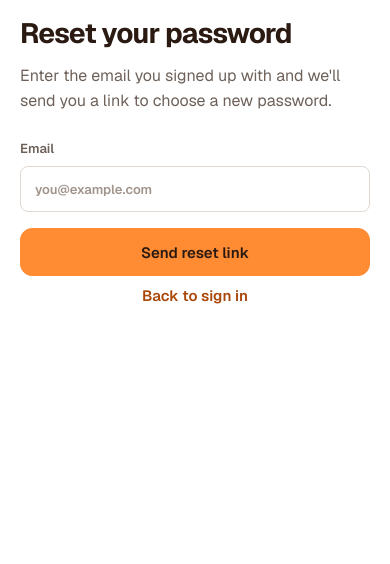
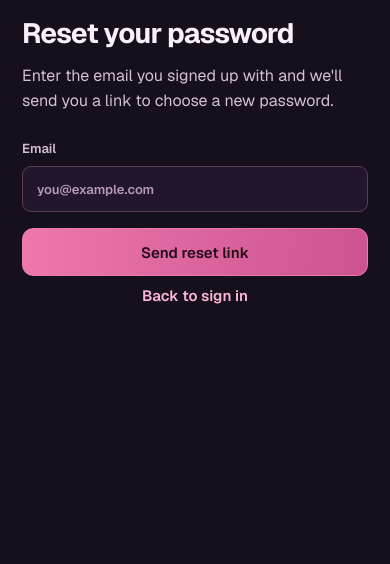
Before and after one commit to saifPHP411/Cutout-Pro, a plain HTML site: page web/reset.html in a window 390 px wide. Shown: the part 280-844 px from the top of the page. Drawn offline with nearby package versions, Linux system fonts and the light colour scheme.

Commit message:
style(reset): align with burgundy studio and dark mobile theme

```diff
--- a/web/reset.html
+++ b/web/reset.html
@@ -3,6 +3,7 @@
 <head>
 <meta charset="utf-8">
 <meta name="viewport" content="width=device-width, initial-scale=1">
+<meta name="theme-color" content="#0E0B14">
 <title>Reset your PeakCut password</title>
 <meta name="description" content="Reset the password for your PeakCut account.">
 <link rel="icon" type="image/svg+xml" href="/brand/favicon.svg">
@@ -66,6 +67,42 @@ input::placeholder{color:var(--faint)}
 .g{width:20px;height:20px}
 .mobile-logo{display:none}
 @media (max-width:860px){body{grid-template-columns:1fr;background:#fff}.side{display:none}.main{margin:0;border-radius:0;min-height:100vh;align-content:center}.mobile-logo{display:block;height:34px;margin-bottom:28px}}
+
+
+/* PeakCut Pro — shared burgundy/dark UI tokens */
+:root{
+ --brand:#E7659F;--brand-hi:#F080B3;--brand-press:#F080B3;
+ --brand-ink:#240C1B;--brand-soft:#3A2139;--brand-line:#744464;--brand-deep:#FDB6D5;
+ --ink:#F9EFF8;--deep:#FDB6D5;--soft:#3A2139;--line-b:#744464;
+ --frame:#0E0B14;--frame-2:#211728;--frame-text:#FBF2F9;--frame-dim:#D0B9D0;--frame-line:#3D2A42;
+ --bg:#16101C;--muted:#261A2D;--line:#3C2A43;--line-2:#5B3C59;
+ --text:#F9EFF8;--dim:#D4BFD4;--faint:#B59AB6;
+ --good:#79DEB6;--good-soft:#1C352E;--bad:#FFB0B9;--bad-soft:#45232E;
+ --r-lg:18px;--r:13px;--r-sm:9px;color-scheme:dark;
+}
+::selection{background:#744464;color:#fff}
+:focus-visible{outline:2px solid #FFC1DE;outline-offset:3px}
+:where(input,textarea,select){color:var(--text);background:#1B1223;border-color:var(--line-2)}
+:where(input,textarea)::placeholder{color:var(--faint);opacity:1}
+.btn.primary,.btn.primary:hover{background:linear-gradient(100deg,#EE77AC,#CC538F);border-color:#EE77AC;color:var(--brand-ink)}
+.btn.primary:hover{background:linear-gradient(100deg,#FF96BF,#E06AA1)}
+.btn.dark{background:#402340;border-color:#72486B;color:var(--text)}
+.btn.dark:hover{background:#583153;border-color:#926285}
+.btn{border-radius:11px}
+.btn:focus-visible{outline:2px solid #FFC1DE;outline-offset:3px}
+
+
+body{background:var(--frame)}
+.side{background:radial-gradient(ellipse at 10% 10%,#472341,#0E0B14 72%)}
+.main{background:#191120;border:1px solid var(--line)}
+.mobile-logo{filter:brightness(0) invert(1)}
+.card h2,.side h1{color:var(--text)}
+input{background:#21162A;border-color:var(--line-2);color:var(--text)}
+input:focus{background:#281930;border-color:var(--brand)}
+.btn{background:#2B1C32;color:var(--text);border-color:var(--line-2)}
+.btn:hover{background:#3D2841;border-color:#805277}
+@media(max-width:860px){body{background:var(--bg)}.main{min-height:100dvh;background:var(--bg);border:0;padding:28px 22px}}
+
 </style>
 </head>
 <body>
```
